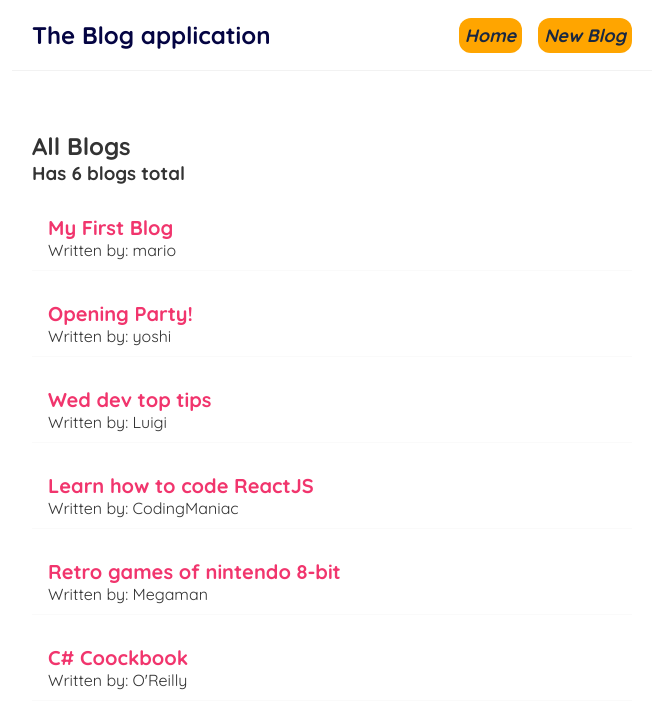
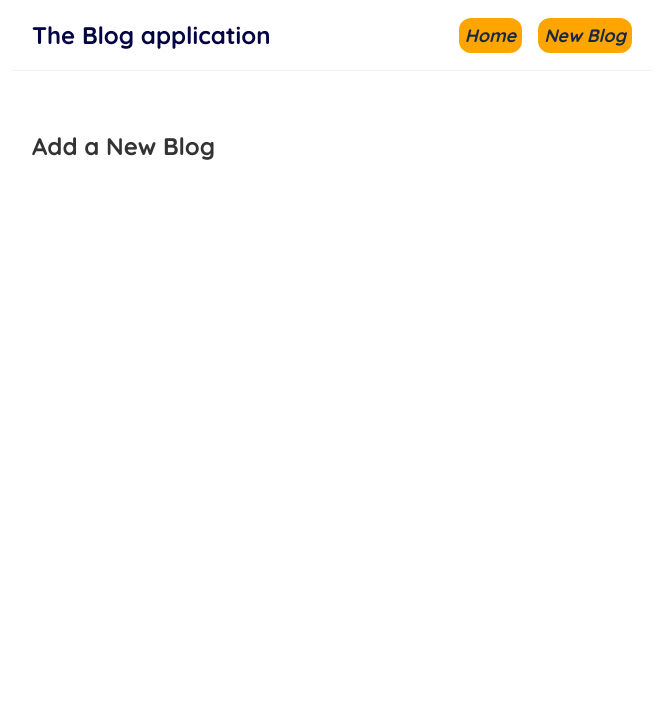
Before and after one commit to TomiSar/ReactProjects, a React (Create React App) app in the folder blog-application/: page /create in a window 1280 px wide. Shown: the top 728 px of the page, without its empty margins (308-971 px from the left). Built offline with nearby package versions, Linux system fonts and the light colour scheme; data requests are answered from the project's data file.

Commit message:
Added all routing for pages and blog id:s. Added blog details pages corresponding to id.

```diff
--- a/blog-application/package.json
+++ b/blog-application/package.json
@@ -8,6 +8,7 @@
     "@testing-library/user-event": "^12.1.10",
     "react": "^17.0.1",
     "react-dom": "^17.0.1",
+    "react-router-dom": "^5.2.0",
     "react-scripts": "4.0.1",
     "web-vitals": "^0.2.4"
   },
--- a/blog-application/src/App.js
+++ b/blog-application/src/App.js
@@ -1,15 +1,29 @@
 import NavBar from './NavBar';
 import Home from './Home';
-//import './index.css';
+import Create from './Create';
+import { BrowserRouter as Router, Route, Switch } from 'react-router-dom';
+import BlogDetails from './BlogDetails';
 
 function App() {
   return (
+    <Router>
     <div className="App">
       <NavBar />
       <div className="content">
-         <Home />
+         <Switch>
+           <Route exact path="/">
+             <Home />
+           </Route>
+           <Route path="/create">
+             <Create />
+           </Route>
+           <Route path="/blogs/:id">
+             <BlogDetails />
+           </Route>
+         </Switch>
       </div>
     </div>
+    </Router>
   );
 }
 
--- /dev/null
+++ b/blog-application/src/BlogDetails.js
@@ -0,0 +1,13 @@
+import { useParams } from "react-router-dom";
+
+const BlogDetails = () => {
+    const { id } = useParams();
+
+    return (
+        <div className="blog-details">
+            <h2>Blog details/{id}</h2>
+        </div>
+    );
+}
+
+export default BlogDetails;
--- a/blog-application/src/BlogList.js
+++ b/blog-application/src/BlogList.js
@@ -1,4 +1,6 @@
-const BLogList = ({ blogs, title, handleDelete }) => {
+import { Link } from "react-router-dom";
+
+const BLogList = ({ blogs, title }) => {
     //using props
     // const blogs = props.blogs;
     // const title = props.title;
@@ -9,8 +11,10 @@
             <h3>Has {blogs.length} blogs total</h3>
             {   blogs.map((blog) => (
                 <div className="blog-preview" key={blog.id}>
-                    <h2>{blog.title}</h2>
-                    <p>Written by: {blog.author}</p>
+                    <Link to={`/blogs/${blog.id}`}>
+                      <h2>{blog.title}</h2>
+                      <p>Written by: {blog.author}</p>
+                    </Link>
                     {/* <button onClick={() => handleDelete(blog.id)}>Delete Blog</button> */}
                 </div>
             ))}
--- /dev/null
+++ b/blog-application/src/Create.js
@@ -0,0 +1,9 @@
+const Create = () => {
+    return (
+        <div className="create">
+            <h2>Add a New Blog</h2>
+        </div>
+    );
+}
+
+export default Create;
--- a/blog-application/src/NavBar.js
+++ b/blog-application/src/NavBar.js
@@ -1,17 +1,15 @@
 //sfc => stateless function component
+import { Link } from 'react-router-dom';
+
 const NavBar = () => {
     return (
         <nav className="navbar">
             <h1>The Blog application</h1>
                 <div className="links">
-                    <a href="/" style={{
-                        color: "#192841", backgroundColor:  'orange', fontStyle: 'italic',
-                        fontSize: '18px', fontWeight: "bold", borderRadius: '12px',
-                    }}>Home</a>
-                    <a href="/create" style={{
-                        color: "#192841", backgroundColor:  'orange', fontStyle: 'italic',
-                        fontSize: '18px', fontWeight: "bold", borderRadius: '12px',
-                    }}>New Blog</a>
+                    <Link to="/" style={{ color: "#192841", backgroundColor:  'orange', fontStyle: 'italic', fontSize: '18px', fontWeight: "bold", borderRadius: '12px',
+                    }}>Home</Link>
+                    <Link to="/create" style={{ color: "#192841", backgroundColor:  'orange', fontStyle: 'italic', fontSize: '18px', fontWeight: "bold", borderRadius: '12px',
+                    }}>New Blog</Link>
                 </div>
         </nav>
      );
--- a/blog-application/src/index.css
+++ b/blog-application/src/index.css
@@ -50,3 +50,7 @@
   color: #f1356d;;
   border-bottom: 8px;
 }
+
+.blog-preview a {
+  text-decoration: none;
+}
--- a/blog-application/src/useFetch.js
+++ b/blog-application/src/useFetch.js
@@ -9,8 +9,10 @@
   // useEffect runs on every render by default, dependency is [] runs only on init render (state doesn't change)
   // useEffect always changes when dependency value is changed. useEfect fetch data.
   useEffect(() => {
+    const abortCtrl = new AbortController();
+
     setTimeout(() => {
-      fetch(url)                                  //fetch data -->
+      fetch(url, { signal: abortCtrl.signal })    //fetch data from uel
       .then(res => {                              //get response obnject
         if (!res.ok) { // error coming back from server
           throw Error('could not fetch the data for that resource');
@@ -22,12 +24,16 @@
         setIsPending(false);                      //setIsPenging(false) while data is fetched
         setError(null);                           //setError(null)
       })
-      .catch(err => {
-        // auto catches network / connection error
-        setIsPending(false);                      //Do not show Loading data.. if error occurs
-        setError(err.message);                    //catch any network error messages
+      .catch(err => {                             // auto catches network / connection error
+        if (err.name === 'AbortError') {
+          console.log('Fetch aborted');
+        } else {
+          setIsPending(false);                      //Do not show Loading data.. if error occurs
+          setError(err.message);                    //catch any network error messages
+        }
       })
     }, 1000);                                     //setTimeout(1000ms) Loading data... then fetch data
+    return () => abortCtrl.abort();               //abort fetch process
   }, [url])
 
   return { data, isPending, error };
```
Also changed, not shown: 1 other file (tests, documents, lock files or other folders).
